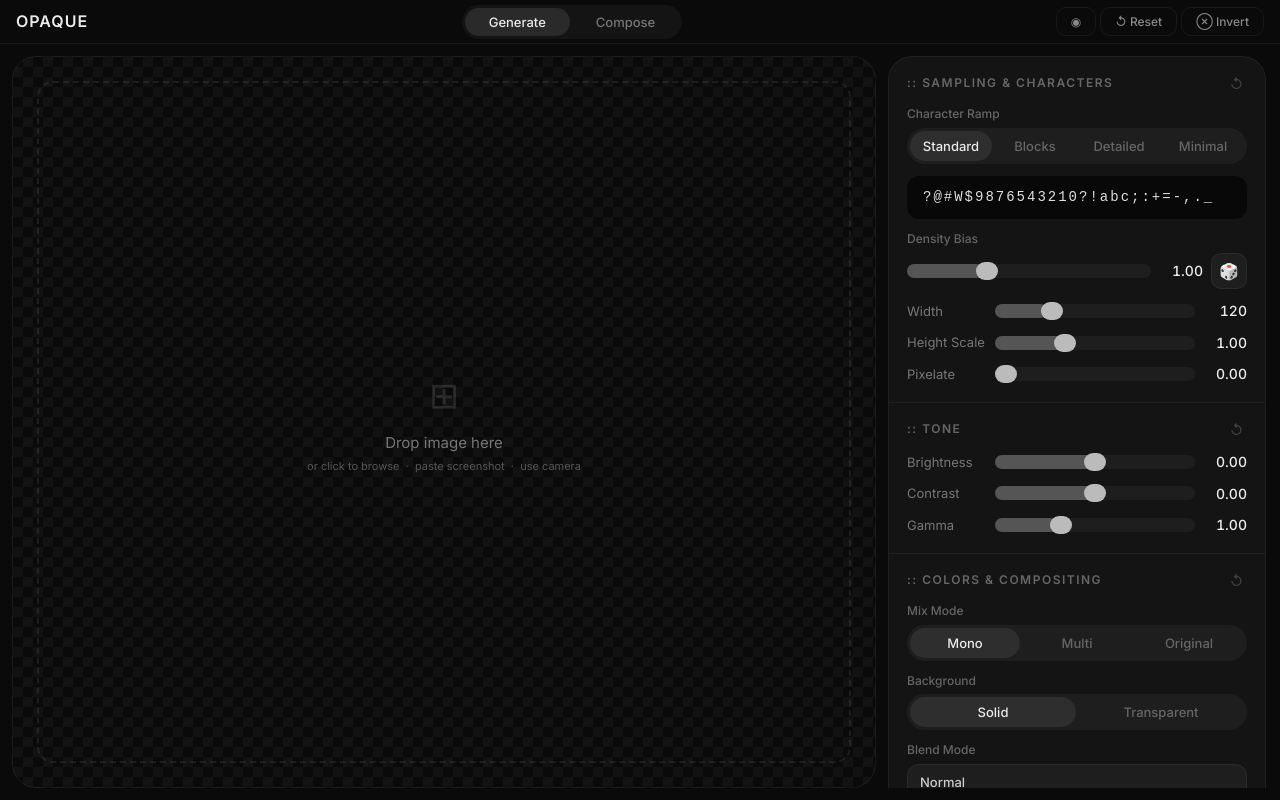
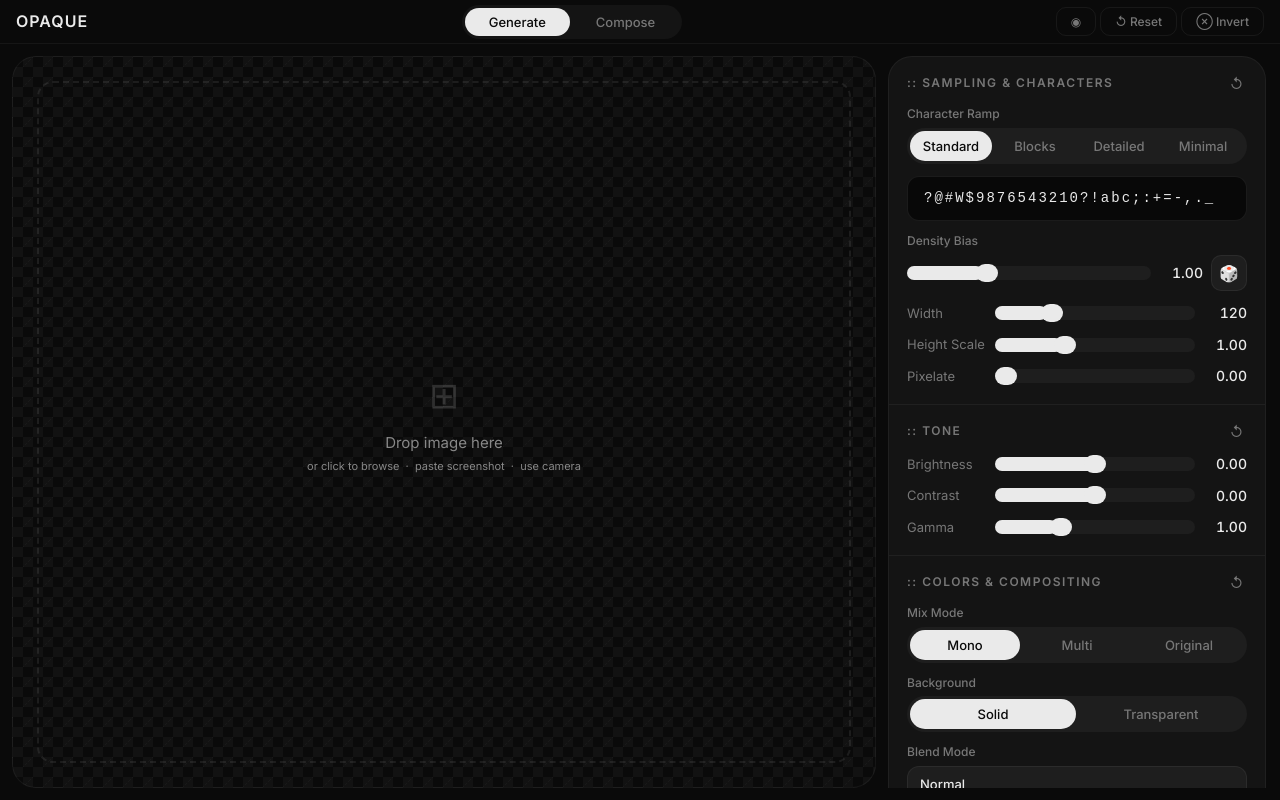
Before and after one commit to nafisalamkhan/Opaque, a React (Vite) app: page / in a window 1280 px wide. Built offline with nearby package versions, Linux system fonts and the light colour scheme.

Commit message:
color and text

```diff
--- a/src/App.css
+++ b/src/App.css
@@ -1,7 +1,4 @@
-/* ═══════════════════════════════════════
-   Premium Dark Mode — Design System
-   ═══════════════════════════════════════ */
-
+/* ─── App ─── */
 .app {
   display: flex;
   flex-direction: column;
@@ -14,7 +11,7 @@
   position: absolute;
   inset: 0;
   background: rgba(255, 255, 255, 0.03);
-  border: 2px dashed rgba(255, 255, 255, 0.15);
+  border: 2px dashed rgba(255, 255, 255, 0.1);
   z-index: 100;
   pointer-events: none;
 }
@@ -62,12 +59,12 @@
 }
 
 .pill-tabs .tab.active {
-  background: #2a2a2a;
-  color: #EAEAEA;
+  background: #EAEAEA;
+  color: #0A0A0A;
 }
 
 .pill-tabs .tab:hover:not(.active) {
-  color: #999;
+  color: #EAEAEA;
 }
 
 /* ─── Topbar Actions ─── */
@@ -80,7 +77,7 @@
 .topbar-btn {
   background: none;
   border: 1px solid rgba(255, 255, 255, 0.06);
-  color: #888;
+  color: #777;
   font-size: 12px;
   font-weight: 500;
   padding: 6px 14px;
@@ -90,15 +87,15 @@
 }
 
 .topbar-btn:hover {
-  background: rgba(255, 255, 255, 0.05);
-  color: #ccc;
+  background: rgba(255, 255, 255, 0.04);
+  color: #EAEAEA;
   border-color: rgba(255, 255, 255, 0.1);
 }
 
 .topbar-btn.active {
   background: rgba(255, 255, 255, 0.08);
   color: #EAEAEA;
-  border-color: rgba(255, 255, 255, 0.15);
+  border-color: rgba(255, 255, 255, 0.12);
 }
 
 /* ─── Workspace Split ─── */
@@ -147,13 +144,13 @@
 }
 
 .drop-zone:hover {
-  border-color: rgba(255, 255, 255, 0.18);
-  background: rgba(255, 255, 255, 0.02);
+  border-color: rgba(255, 255, 255, 0.15);
+  background: rgba(255, 255, 255, 0.03);
 }
 
 .app.drag-over .drop-zone {
-  border-color: rgba(255, 255, 255, 0.3);
-  background: rgba(255, 255, 255, 0.04);
+  border-color: rgba(255, 255, 255, 0.25);
+  background: rgba(255, 255, 255, 0.05);
 }
 
 .drop-zone-content {
@@ -164,20 +161,20 @@
 
 .drop-icon {
   font-size: 36px;
-  color: rgba(255, 255, 255, 0.12);
+  color: rgba(255, 255, 255, 0.15);
   display: block;
   margin-bottom: 12px;
 }
 
 .drop-title {
   font-size: 15px;
-  color: #777;
+  color: #888;
   margin-bottom: 6px;
 }
 
 .drop-hint {
   font-size: 11px;
-  color: #555;
+  color: #888;
   margin-bottom: 0;
 }
 
@@ -198,15 +195,15 @@
   overflow: visible;
   width: fit-content;
   min-width: 100%;
-  color: #00FF41;
+  color: #EAEAEA;
 }
 
 .ascii-output.mono {
-  color: #00FF41;
+  color: #EAEAEA;
 }
 
 .ascii-output.color {
-  color: #00FF41;
+  color: #EAEAEA;
 }
 
 .ascii-output.color span {
@@ -218,15 +215,15 @@
   border-color: transparent;
 }
 
-/* ─── Camera Error ─── */
 /* ─── Ramp String Display ─── */
 .ramp-display {
   background: #080808;
   padding: 12px 16px;
   border-radius: 12px;
+  border: 1px solid rgba(255, 255, 255, 0.08);
   font-family: 'Courier New', Consolas, monospace;
   font-size: 14px;
-  color: #ddd;
+  color: #EAEAEA;
   letter-spacing: 2px;
   user-select: all;
   overflow-x: auto;
@@ -296,7 +293,7 @@
 .section-title {
   font-size: 12px;
   font-weight: 600;
-  color: #666;
+  color: #777;
   text-transform: uppercase;
   letter-spacing: 1.5px;
 }
@@ -304,7 +301,7 @@
 .section-reset {
   background: none;
   border: none;
-  color: #444;
+  color: #777;
   font-size: 14px;
   cursor: pointer;
   padding: 2px 4px;
@@ -313,8 +310,8 @@
 }
 
 .section-reset:hover {
-  color: #999;
-  background: rgba(255, 255, 255, 0.05);
+  color: #EAEAEA;
+  background: rgba(255, 255, 255, 0.04);
 }
 
 .section-body {
@@ -333,7 +330,7 @@
 
 .control-label {
   font-size: 12px;
-  color: #666;
+  color: #777;
   font-weight: 500;
 }
 
@@ -351,7 +348,7 @@
   flex: 1;
   background: none;
   border: none;
-  color: #666;
+  color: #777;
   font-size: 13px;
   font-weight: 500;
   padding: 7px 12px;
@@ -362,12 +359,12 @@
 }
 
 .segmented-control button.active {
-  background: #2e2e2e;
-  color: #EAEAEA;
+  background: #EAEAEA;
+  color: #0A0A0A;
 }
 
 .segmented-control button:hover:not(.active) {
-  color: #999;
+  color: #EAEAEA;
 }
 
 /* ─── Slider ─── */
@@ -408,7 +405,7 @@
   top: 0;
   left: 0;
   height: 100%;
-  background: #555;
+  background: #EAEAEA;
   border-radius: 7px;
   pointer-events: none;
   transition: width 0.05s;
@@ -434,7 +431,7 @@
   appearance: none;
   width: 22px;
   height: 18px;
-  background: #bbb;
+  background: #EAEAEA;
   border-radius: 9px;
   border: none;
   cursor: pointer;
@@ -442,13 +439,13 @@
 }
 
 .slider-input::-webkit-slider-thumb:hover {
-  background: #eee;
+  background: #EAEAEA;
 }
 
 .slider-input::-moz-range-thumb {
   width: 22px;
   height: 18px;
-  background: #bbb;
+  background: #EAEAEA;
   border-radius: 9px;
   border: none;
   cursor: pointer;
@@ -474,7 +471,7 @@
   width: 100%;
   background: #1e1e1e;
   border: 1px solid rgba(255, 255, 255, 0.06);
-  color: #ccc;
+  color: #EAEAEA;
   font-size: 13px;
   font-weight: 500;
   padding: 9px 12px;
@@ -491,8 +488,8 @@
 }
 
 .select-blend option {
-  background: #1a1a1a;
-  color: #ccc;
+  background: #141414;
+  color: #EAEAEA;
 }
 
 /* ─── Buttons ─── */
@@ -511,7 +508,7 @@
   flex: 1;
   background: #1e1e1e;
   border: 1px solid rgba(255, 255, 255, 0.06);
-  color: #999;
+  color: #EAEAEA;
   font-size: 13px;
   font-weight: 500;
   padding: 8px 12px;
@@ -523,7 +520,7 @@
 
 .btn-secondary:hover {
   background: #2a2a2a;
-  color: #ccc;
+  color: #EAEAEA;
   border-color: rgba(255, 255, 255, 0.1);
 }
 
@@ -534,18 +531,18 @@
 
 .btn-secondary:disabled:hover {
   background: #1e1e1e;
-  color: #999;
+  color: #777;
   border-color: rgba(255, 255, 255, 0.06);
 }
 
 .btn-secondary.active {
-  background: rgba(255, 255, 255, 0.1);
+  background: rgba(255, 255, 255, 0.08);
   color: #EAEAEA;
 }
 
 .btn-primary {
   width: 100%;
-  background: #fff;
+  background: #EAEAEA;
   border: none;
   color: #0A0A0A;
   font-size: 14px;
@@ -558,23 +555,23 @@
 }
 
 .btn-primary:hover {
-  background: #e8e8e8;
+  background: #EAEAEA;
 }
 
 .btn-primary:disabled {
-  background: #2a2a2a;
-  color: #555;
+  background: #1e1e1e;
+  color: #777;
   cursor: not-allowed;
 }
 
 .btn-primary:disabled:hover {
-  background: #2a2a2a;
+  background: #1e1e1e;
 }
 
 .btn-sm {
   background: #1e1e1e;
   border: 1px solid rgba(255, 255, 255, 0.06);
-  color: #888;
+  color: #777;
   font-size: 16px;
   width: 36px;
   height: 36px;
@@ -590,7 +587,7 @@
 
 .btn-sm:hover {
   background: #2a2a2a;
-  color: #ccc;
+  color: #EAEAEA;
 }
 
 /* ─── Compose Tab ─── */
@@ -600,7 +597,7 @@
   align-items: center;
   justify-content: center;
   gap: 8px;
-  color: #666;
+  color: #777;
   text-align: center;
 }
 
@@ -610,7 +607,7 @@
 
 .empty-hint {
   font-size: 11px;
-  color: #555;
+  color: #777;
 }
 
 /* ─── Hidden ─── */
--- a/src/App.jsx
+++ b/src/App.jsx
@@ -14,7 +14,7 @@ function renderTrueColorHtml(lines, colors) {
     const rowColors = colors[y] || [];
     let i = 0;
     while (i < line.length) {
-      const color = rowColors[i] || '#00FF41';
+      const color = rowColors[i] || '#EAEAEA';
       let j = i + 1;
       while (j < line.length && rowColors[j] === color) j++;
       const chars = line.slice(i, j)
@@ -40,7 +40,7 @@ function exportSVG(text, colors, mixMode, fontSize) {
   svg += `<rect width="100%" height="100%" fill="#000"/>`;
   for (let y = 0; y < rows; y++)
     for (let x = 0; x < lines[y].length; x++) {
-      const color = isMono ? '#00FF41' : (colors[y]?.[x] || '#00FF41');
+      const color = isMono ? '#EAEAEA' : (colors[y]?.[x] || '#EAEAEA');
       const ch = lines[y][x].replace(/&/g, '&amp;').replace(/</g, '&lt;').replace(/>/g, '&gt;');
       svg += `<text x="${(x * charW).toFixed(1)}" y="${((y + 1) * charH).toFixed(1)}" fill="${color}">${ch}</text>`;
     }
@@ -262,7 +262,7 @@ function App() {
     const isMono = mixMode === 'mono';
     for (let y = 0; y < rows; y++)
       for (let x = 0; x < lines[y].length; x++) {
-        ctx.fillStyle = isMono ? '#00FF41' : (colors[y]?.[x] || '#00FF41');
+        ctx.fillStyle = isMono ? '#EAEAEA' : (colors[y]?.[x] || '#EAEAEA');
         ctx.fillText(lines[y][x], x * charW, (y + 1) * charH);
       }
     return c;
@@ -294,7 +294,7 @@ function App() {
       : renderTrueColorHtml(lines, colors);
     const bgStyle = background === 'solid' ? 'background:#000;' : '';
     const html = `<!DOCTYPE html><html><head><style>
-body{${bgStyle}color:#00FF41;font:16px VT323,'Courier New',monospace;white-space:pre;margin:0;padding:16px}
+body{${bgStyle}color:#EAEAEA;font:16px VT323,'Courier New',monospace;white-space:pre;margin:0;padding:16px}
 </style></head><body><pre>${content}</pre></body></html>`;
     download('opaque-ascii.html', html, 'text/html');
   }, [text, colors, mixMode, background]);
--- a/src/index.css
+++ b/src/index.css
@@ -7,7 +7,7 @@
 html, body, #root {
   height: 100%;
   background: #0A0A0A;
-  color: #b0b0b0;
+  color: #888;
   font-family: Inter, -apple-system, BlinkMacSystemFont, 'Segoe UI', Roboto, sans-serif;
   overflow: hidden;
   font-size: 13px;
@@ -22,7 +22,7 @@ body {
 }
 
 ::selection {
-  background: rgba(74, 158, 255, 0.25);
+  background: rgba(255, 255, 255, 0.1);
 }
 
 input, select, button, textarea {
```
